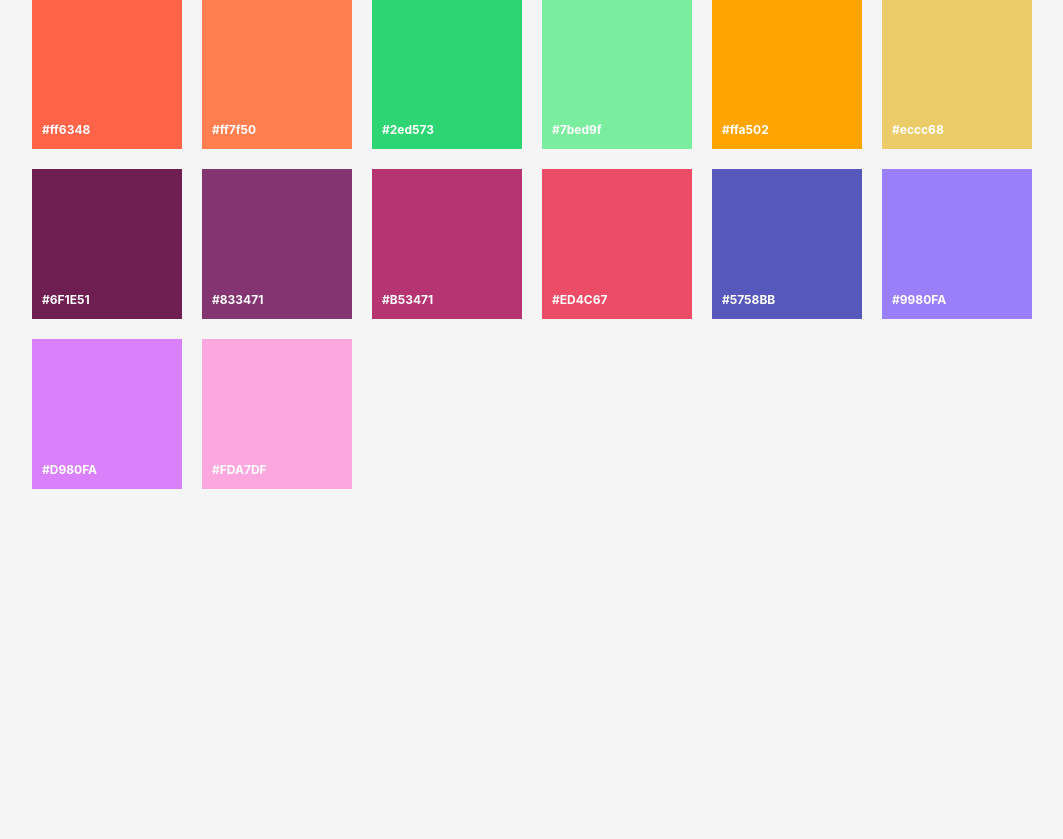
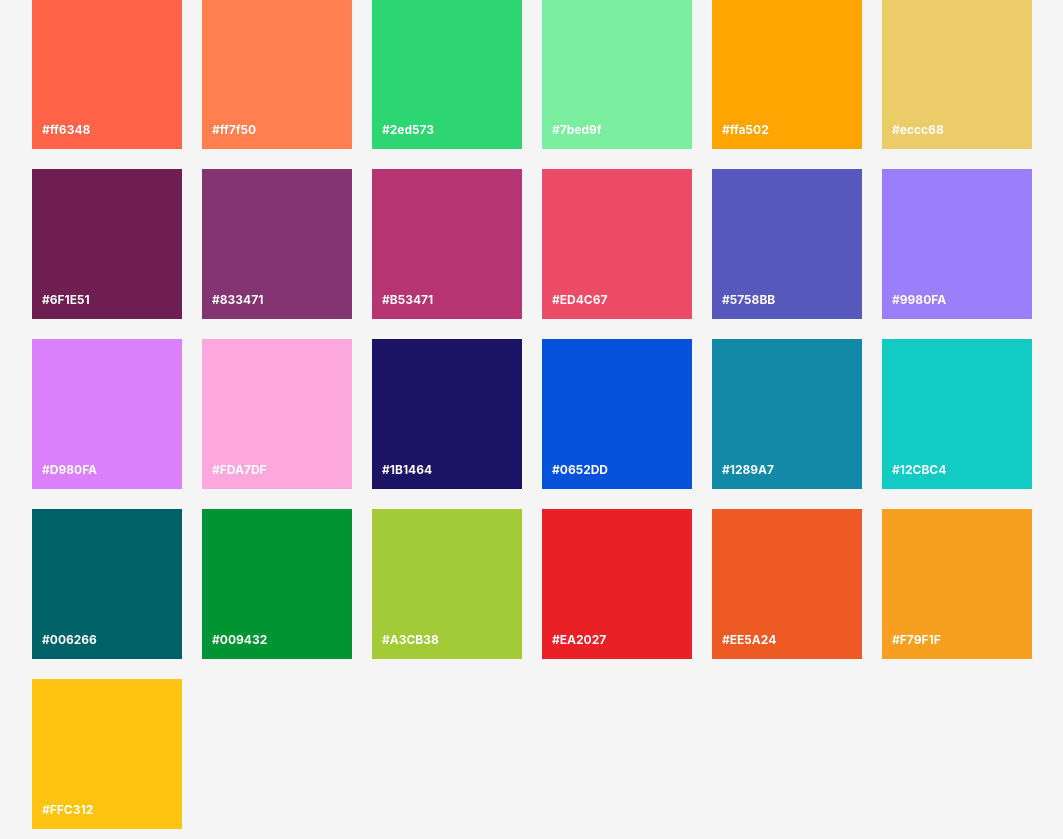
Before and after one commit to JustMrNone/CodeCo, a Django app: template main/templates/main/tools/Flatuicolors.html in a window 1280 px wide. Shown: the part 5331-6170 px from the top of the page, without its empty margins (48-1111 px from the left). Before the commit the page ends 5820 px from the top, so only its background shows below. Run offline with Django 5.2, Linux system fonts and the light colour scheme; the template is opened without the code that fills it, so the values that code supplies are empty; some libraries are stand-ins or nearby versions.

Commit message:
"Added 10 new color boxes to Flatuicolors.html template"

```diff
--- a/main/templates/main/tools/Flatuicolors.html
+++ b/main/templates/main/tools/Flatuicolors.html
@@ -849,6 +849,50 @@
             <span class="copy-message">Copied!</span>
             <span class="color-name">#FDA7DF</span>
         </div>
+        <div class="color-box" style="background-color: #1B1464;" data-color="#1B1464" onclick="copyColor(this)">
+            <span class="copy-message">Copied!</span>
+            <span class="color-name">#1B1464</span>
+        </div>
+        <div class="color-box" style="background-color: #0652DD;" data-color="#0652DD" onclick="copyColor(this)">
+            <span class="copy-message">Copied!</span>
+            <span class="color-name">#0652DD</span>
+        </div>
+        <div class="color-box" style="background-color: #1289A7;" data-color="#1289A7" onclick="copyColor(this)">
+            <span class="copy-message">Copied!</span>
+            <span class="color-name">#1289A7</span>
+        </div>
+        <div class="color-box" style="background-color: #12CBC4;" data-color="#12CBC4" onclick="copyColor(this)">
+            <span class="copy-message">Copied!</span>
+            <span class="color-name">#12CBC4</span>
+        </div>
+        <div class="color-box" style="background-color: #006266;" data-color="#006266" onclick="copyColor(this)">
+            <span class="copy-message">Copied!</span>
+            <span class="color-name">#006266</span>
+        </div>
+        <div class="color-box" style="background-color: #009432;" data-color="#009432" onclick="copyColor(this)">
+            <span class="copy-message">Copied!</span>
+            <span class="color-name">#009432</span>
+        </div>
+        <div class="color-box" style="background-color: #A3CB38;" data-color="#A3CB38" onclick="copyColor(this)">
+            <span class="copy-message">Copied!</span>
+            <span class="color-name">#A3CB38</span>
+        </div>
+        <div class="color-box" style="background-color: #EA2027;" data-color="#EA2027" onclick="copyColor(this)">
+            <span class="copy-message">Copied!</span>
+            <span class="color-name">#EA2027</span>
+        </div>
+        <div class="color-box" style="background-color: #EE5A24;" data-color="#EE5A24" onclick="copyColor(this)">
+            <span class="copy-message">Copied!</span>
+            <span class="color-name">#EE5A24</span>
+        </div>
+        <div class="color-box" style="background-color: #F79F1F;" data-color="#F79F1F" onclick="copyColor(this)">
+            <span class="copy-message">Copied!</span>
+            <span class="color-name">#F79F1F</span>
+        </div>
+        <div class="color-box" style="background-color: #FFC312;" data-color="#FFC312" onclick="copyColor(this)">
+            <span class="copy-message">Copied!</span>
+            <span class="color-name">#FFC312</span>
+        </div>
     </div>
 </div>
 
```
